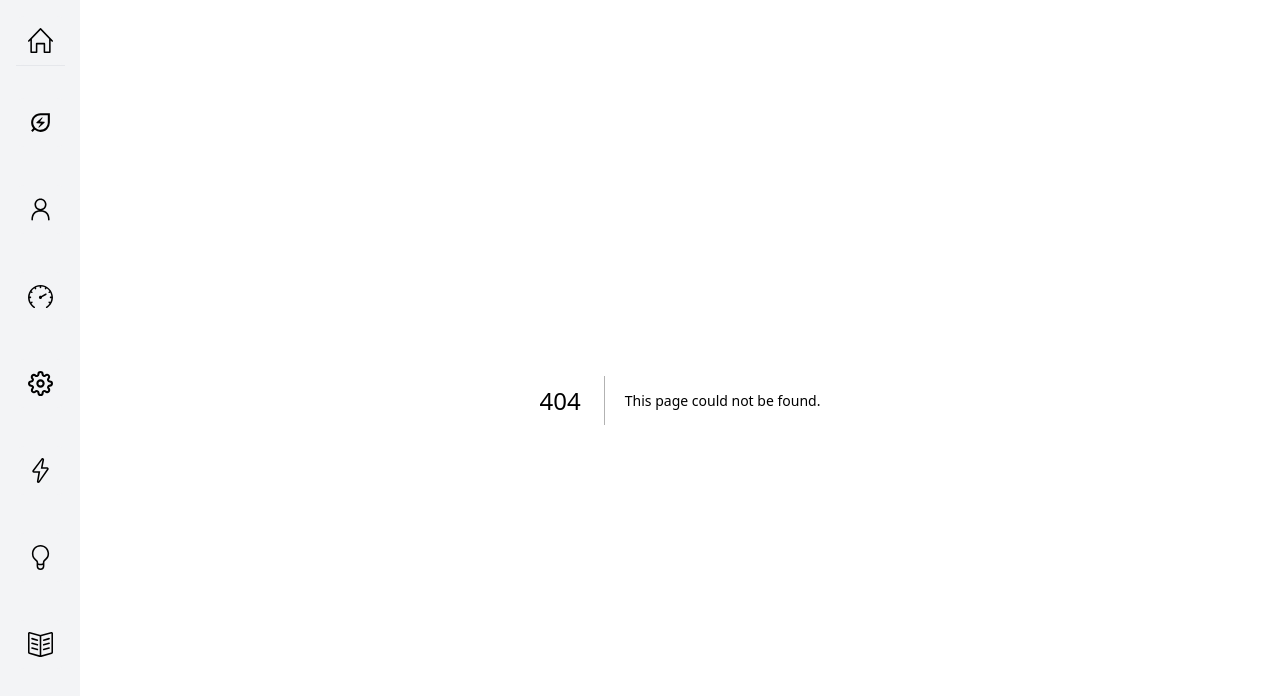
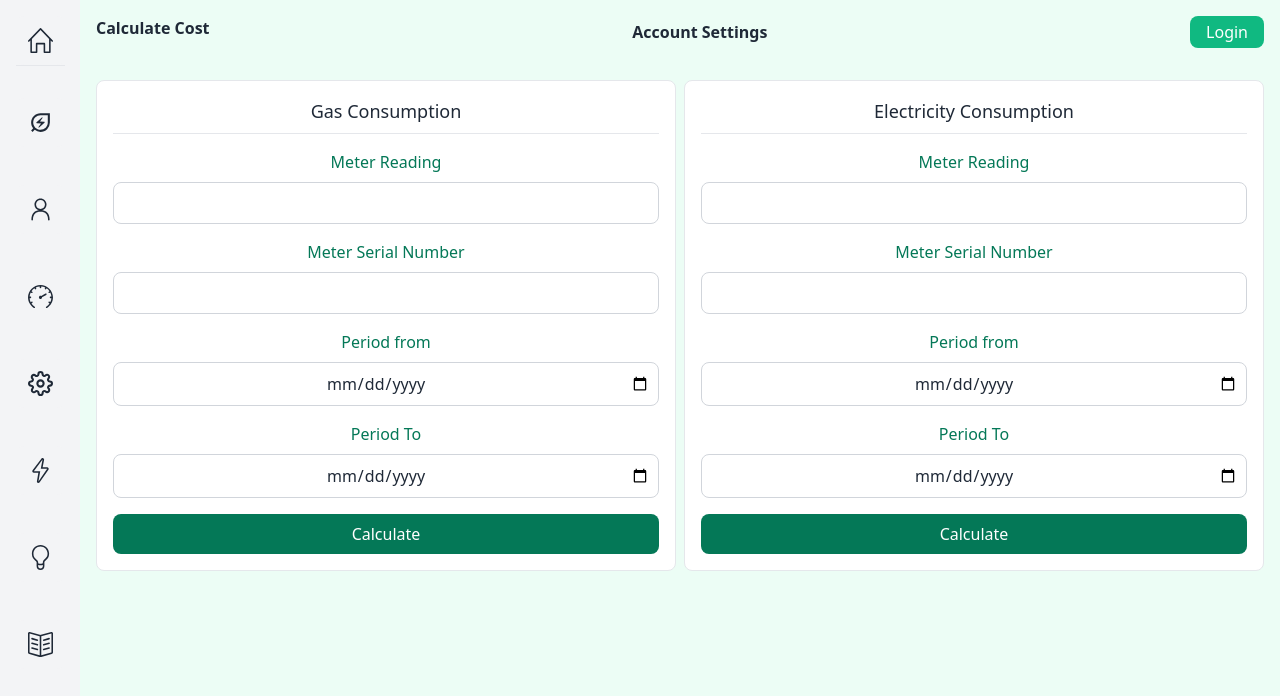
Before and after one commit to ToniAnton22/new-forest-escape-nextjs, a Next.js app: page /calculatecost in a window 1280 px wide. Before the commit this address had no page. Shown: the top 696 px of the page. Built offline with nearby package versions, Linux system fonts and the light colour scheme.

Commit message:
Calc Cost Page

```diff
--- /dev/null
+++ b/pages/calculatecost.jsx
@@ -0,0 +1,182 @@
+import React from 'react';
+import { useForm } from 'react-hook-form';
+import Modal from '../components/Modal'
+import LoginBtn from '../components/LoginBtn';
+
+const Form = () => {
+  const { register, handleSubmit, errors } = useForm();
+
+  const onSubmit = (data) => {
+
+  };
+
+  return (
+    <div className="bg-green-50 min-h-screen">
+      <div className="flex justify-between p-4">
+        <h2 className='font-semibold'>Calculate Cost</h2>
+        <Modal/>
+        <LoginBtn/>
+      </div>
+      <div className="p-4 flex">
+        <div className="w-1/2 max-w-screen-lg mx-auto mr-2 p-4 border rounded-lg bg-white">
+          <form onSubmit={handleSubmit(onSubmit)} className='flex flex-col'>
+            <div className="mb-4">
+                <h1 className='text-center font-medium mb-2 text-lg'>Gas Consumption</h1>
+                <hr className='mb-4'></hr>
+              <label
+                htmlFor="meterReading"
+                className="block text-green-700 text-center font-medium mb-2"
+              >
+                Meter Reading
+              </label>
+              <input
+                type="number"
+                name="meterReading"
+                id="meterReading"
+                className="border border-gray-300 p-2 rounded-lg w-full text-center"
+
+              />
+
+            </div>
+            <div className="mb-4">
+              <label
+                htmlFor="meterSerial"
+                className="block text-green-700 font-medium mb-2 text-center"
+              >
+                Meter Serial Number
+              </label>
+              <input
+                type="number"
+                name="meterSerial"
+                id="meterSerial"
+                className="border border-gray-300 p-2 rounded-lg w-full text-center"
+
+              />
+
+            </div>
+            <div className="mb-4">
+              <label
+                htmlFor="periodFrom"
+                className="block text-green-700 font-medium mb-2 text-center"
+              >
+                Period from
+              </label>
+              <input
+                type="date"
+                name="periodFrom"
+                id="periodFrom"
+                className="border border-gray-300 p-2 rounded-lg w-full text-center"
+
+              />
+
+            </div>
+            <div className="mb-4">
+              <label
+                htmlFor="periodTo"
+                className="block text-green-700 font-medium mb-2 text-center"
+              >
+                Period To
+              </label>
+              <input
+                type="date"
+                name="periodTo"
+                id="periodTo"
+                className="border border-gray-300 p-2 rounded-lg w-full text-center"
+
+              />
+
+            </div>
+            <button
+              type="submit"
+              className="bg-green-700 text-white font-medium py-2 px-4 rounded-lg hover:bg-green-600 text-center width-50%"
+            >
+              Calculate
+            </button>
+          </form>
+        </div>
+        <div className="w-1/2 max-w-screen-lg mx-auto p-4 border rounded-lg bg-white">
+          <form onSubmit={handleSubmit(onSubmit)} className='flex flex-col'>
+            <div className="mb-4">
+                <h1 className='text-center font-medium mb-2 text-lg'>Electricity Consumption</h1>
+                <hr className='mb-4'></hr>
+              <label
+                htmlFor="meterReading"
+                className="block text-green-700 text-center font-medium mb-2"
+              >
+                Meter Reading
+              </label>
+              <input
+                type="number"
+                name="meterReading"
+                id="meterReading"
+                className="border border-gray-300 p-2 rounded-lg w-full text-center"
+
+              />
+
+            </div>
+            <div className="mb-4">
+              <label
+                htmlFor="meterSerial"
+                className="block text-green-700 font-medium mb-2 text-center"
+              >
+                Meter Serial Number
+              </label>
+              <input
+                type="number"
+                name="meterSerial"
+                id="meterSerial"
+                className="border border-gray-300 p-2 rounded-lg w-full text-center"
+
+              />
+
+            </div>
+            <div className="mb-4">
+              <label
+                htmlFor="periodFrom"
+                className="block text-green-700 font-medium mb-2 text-center"
+              >
+                Period from
+              </label>
+              <input
+                type="date"
+                name="periodFrom"
+                id="periodFrom"
+                className="border border-gray-300 p-2 rounded-lg w-full text-center"
+
+              />
+
+            </div>
+            <div className="mb-4">
+              <label
+                htmlFor="periodTo"
+                className="block text-green-700 font-medium mb-2 text-center"
+              >
+                Period To
+              </label>
+              <input
+                type="date"
+                name="periodTo"
+                id="periodTo"
+                className="border border-gray-300 p-2 rounded-lg w-full text-center"
+
+              />
+
+            </div>
+            <button
+              type="submit"
+              className="bg-green-700 text-white font-medium py-2 px-4 rounded-lg hover:bg-green-600 text-center width-50%"
+            >
+              Calculate
+            </button>
+          </form>
+        </div>
+      </div>
+      <div className='flex justify-around mt-8'>
+      <div className='mr-8 hidden'>£100</div>
+      <div className='mr-8 hidden'>£100</div>
+      </div>
+    </div>
+  );
+};
+
+export default Form;
```
